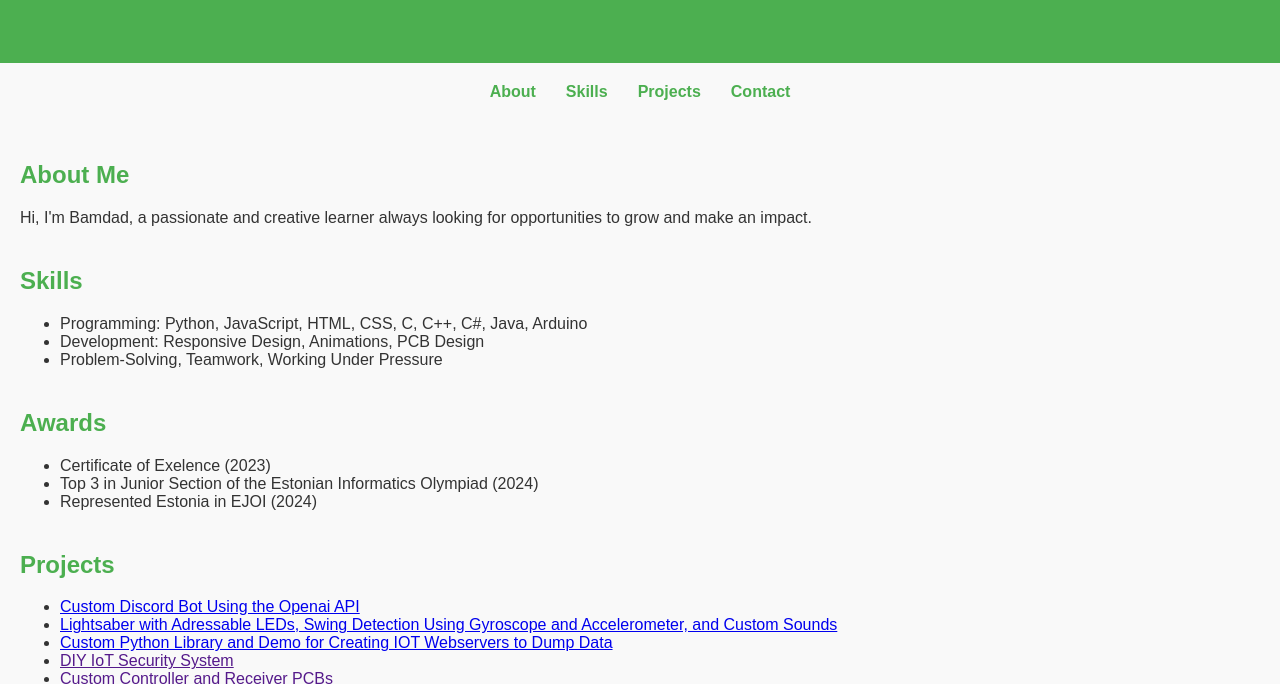
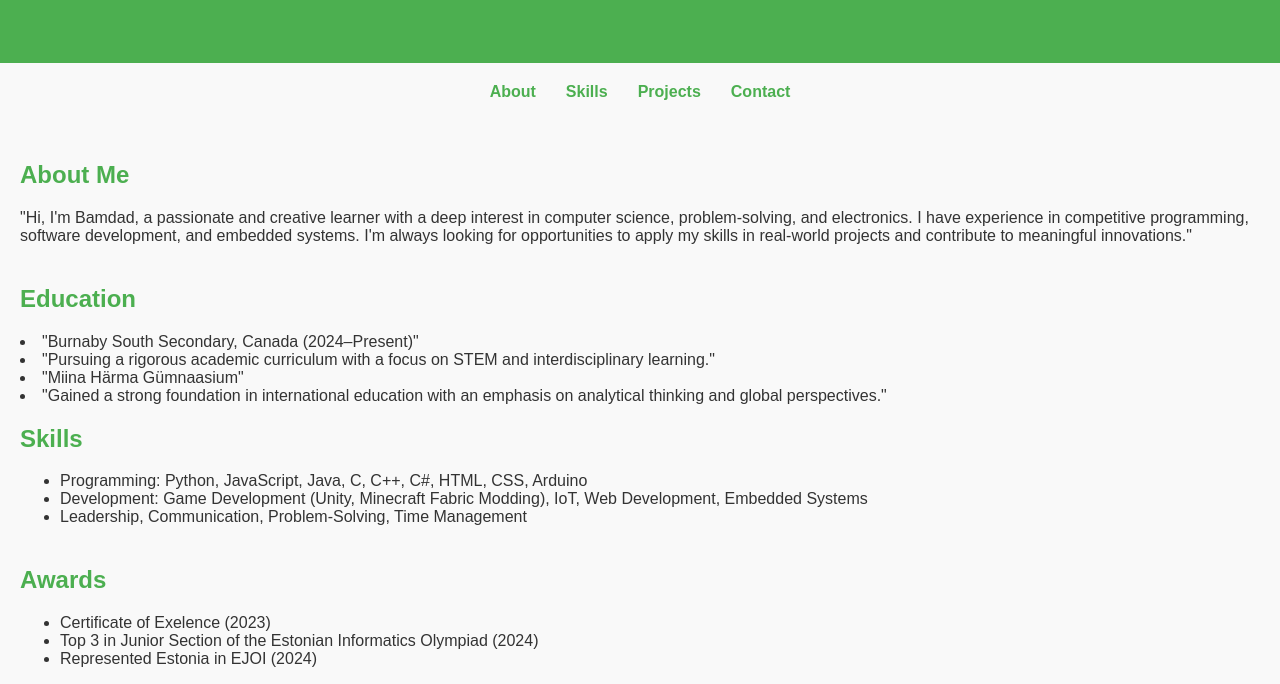
Before and after one commit to ravenclaw-b/ravenclaw-b.github.io, a plain HTML site: page index.html in a window 1280 px wide. Shown: the part 151-835 px from the top of the page. Drawn offline with Linux system fonts and the light colour scheme.

Commit message:
Added education

```diff
--- a/index.html
+++ b/index.html
@@ -24,15 +24,24 @@
   <main>
     <section id="about">
       <h2>About Me</h2>
-      <p>Hi, I'm Bamdad, a passionate and creative learner always looking for opportunities to grow and make an impact.</p>
+      <p>"Hi, I'm Bamdad, a passionate and creative learner with a deep interest in computer science, problem-solving, and electronics. I have experience in competitive programming, software development, and embedded systems. I'm always looking for opportunities to apply my skills in real-world projects and contribute to meaningful innovations."</p>
     </section>
+
+    <section id="education">
+      <h2>Education</h2>
+      <li>"Burnaby South Secondary, Canada (2024–Present)"
+        <li>"Pursuing a rigorous academic curriculum with a focus on STEM and interdisciplinary learning."</li>
+      </li>
+      <li>"Miina Härma Gümnaasium"
+        <li>"Gained a strong foundation in international education with an emphasis on analytical thinking and global perspectives."</li>
+      </li>
 
     <section id="skills">
       <h2>Skills</h2>
       <ul>
-        <li>Programming: Python, JavaScript, HTML, CSS, C, C++, C#, Java, Arduino</li>
-        <li>Development: Responsive Design, Animations, PCB Design</li>
-        <li>Problem-Solving, Teamwork, Working Under Pressure</li>
+        <li>Programming: Python, JavaScript, Java, C, C++, C#, HTML, CSS, Arduino</li>
+        <li>Development: Game Development (Unity, Minecraft Fabric Modding), IoT, Web Development, Embedded Systems</li>
+        <li>Leadership, Communication, Problem-Solving, Time Management</li>
       </ul>
     </section>
 
```
